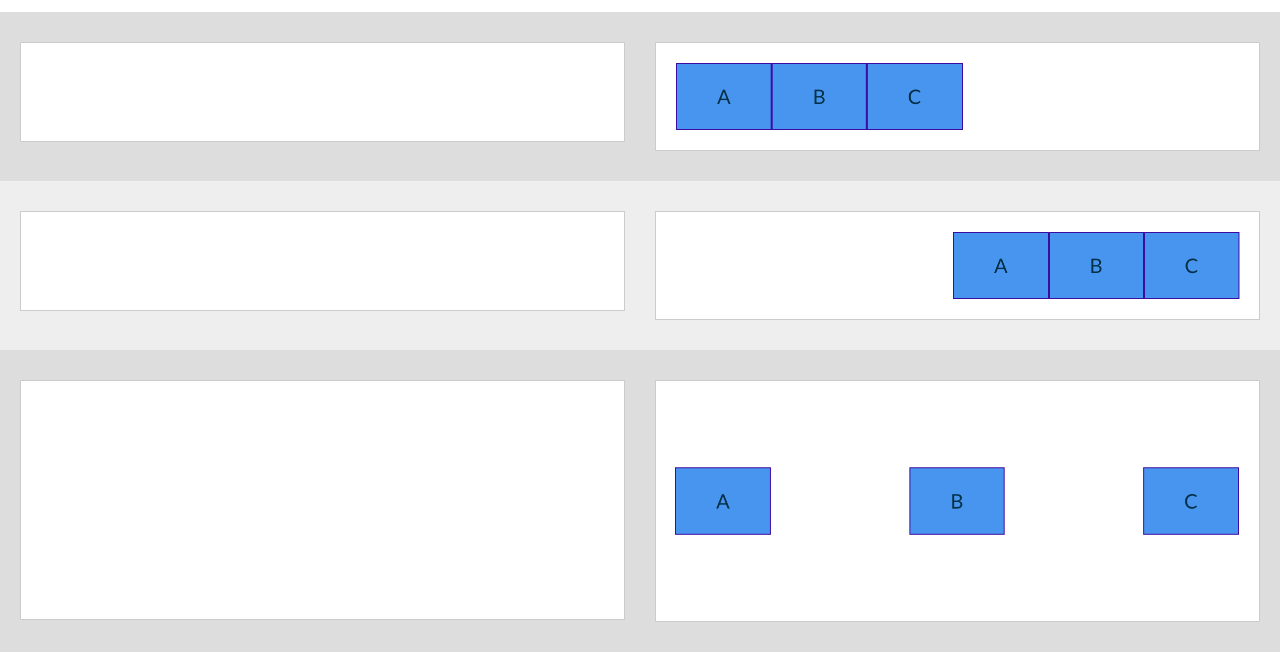
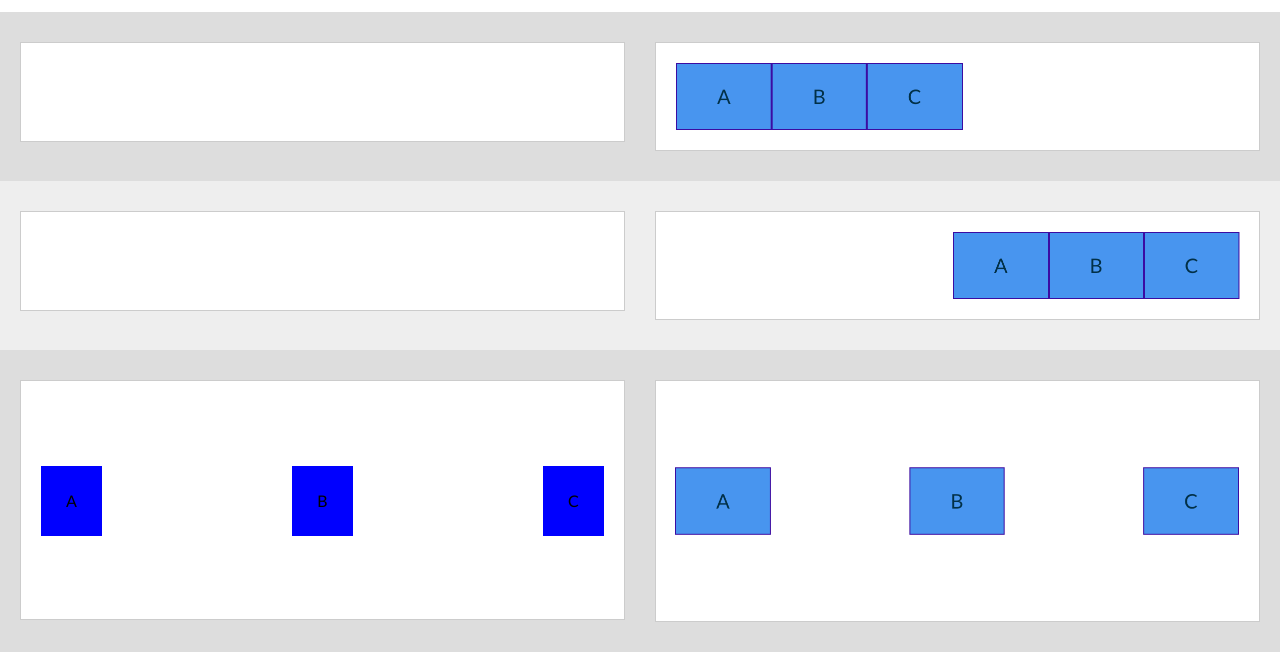
Before and after one commit to nbuntsch/examen-revision-imd21, a website built with Parcel: page src/index.html in a window 1280 px wide. Shown: the part 137-800 px from the top of the page. Built offline with nearby package versions, Linux system fonts and the light colour scheme.

Commit message:
exercice flexbox a3 effectué

```diff
--- a/src/exercises/flexbox-a3.html
+++ b/src/exercises/flexbox-a3.html
@@ -1,3 +1,8 @@
 <div class="l-exercice" id="flexbox-a3" style="height: 240px">
   <!-- exercice ici -->
+  <div class="container-flexbox">
+    <div class="a3-boxes">A</div>
+    <div class="a3-boxes">B</div>
+    <div class="a3-boxes">C</div>
+  </div>
 </div>
--- a/src/scss/main.scss
+++ b/src/scss/main.scss
@@ -1,3 +1,4 @@
-@import 'base';
-@import 'layout';
-@import 'modules/example';
+@import "base";
+@import "layout";
+@import "modules/example";
+@import "modules/flexbox";
--- /dev/null
+++ b/src/scss/modules/_flexbox.scss
@@ -0,0 +1,14 @@
+#flexbox-a3 {
+  .container-flexbox {
+    display: flex;
+    flex-direction: row;
+    justify-content: space-between;
+    align-items: center;
+    height: 200px;
+  }
+
+  .a3-boxes {
+    background: blue;
+    padding: 25px;
+  }
+}
```
